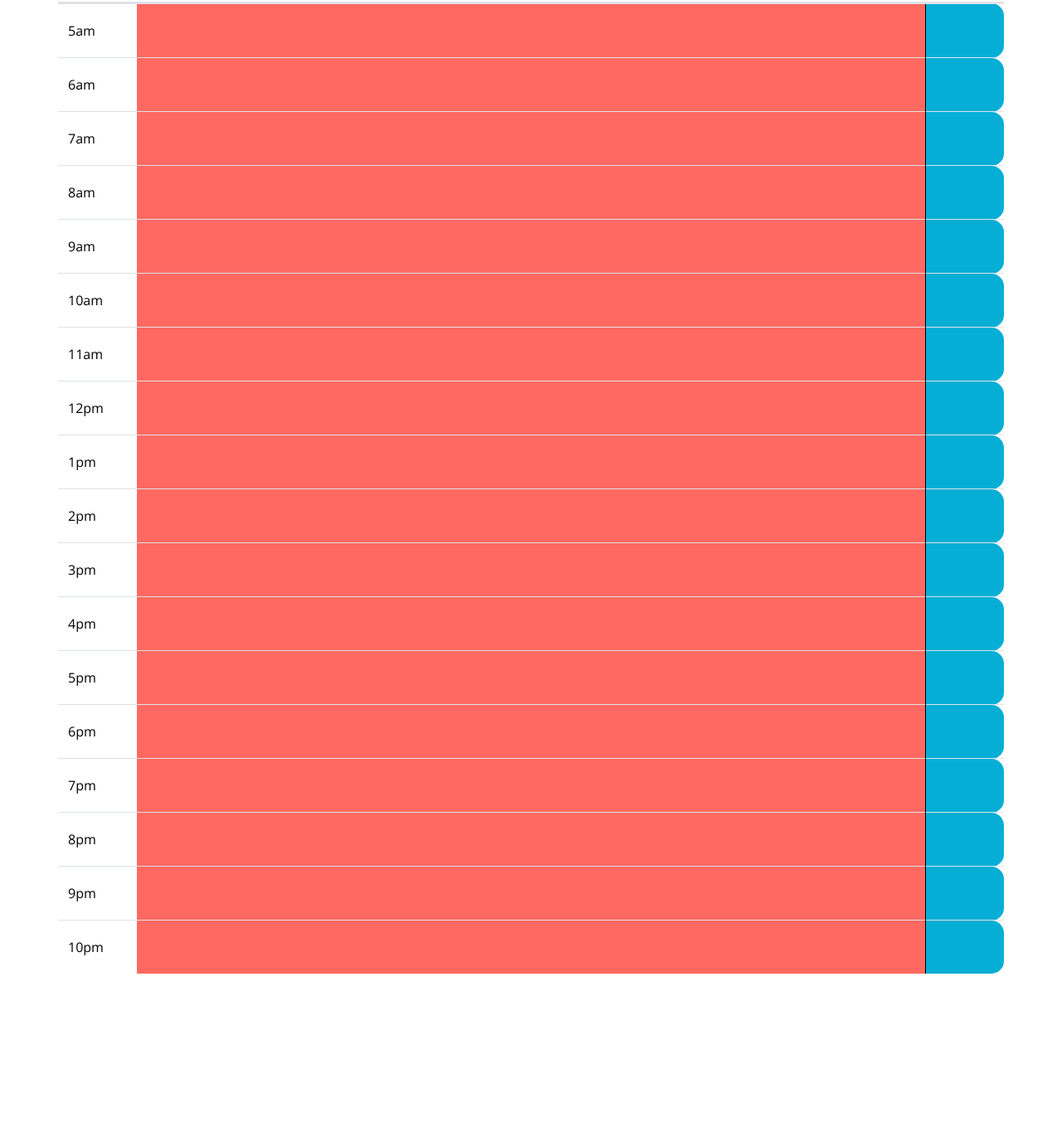
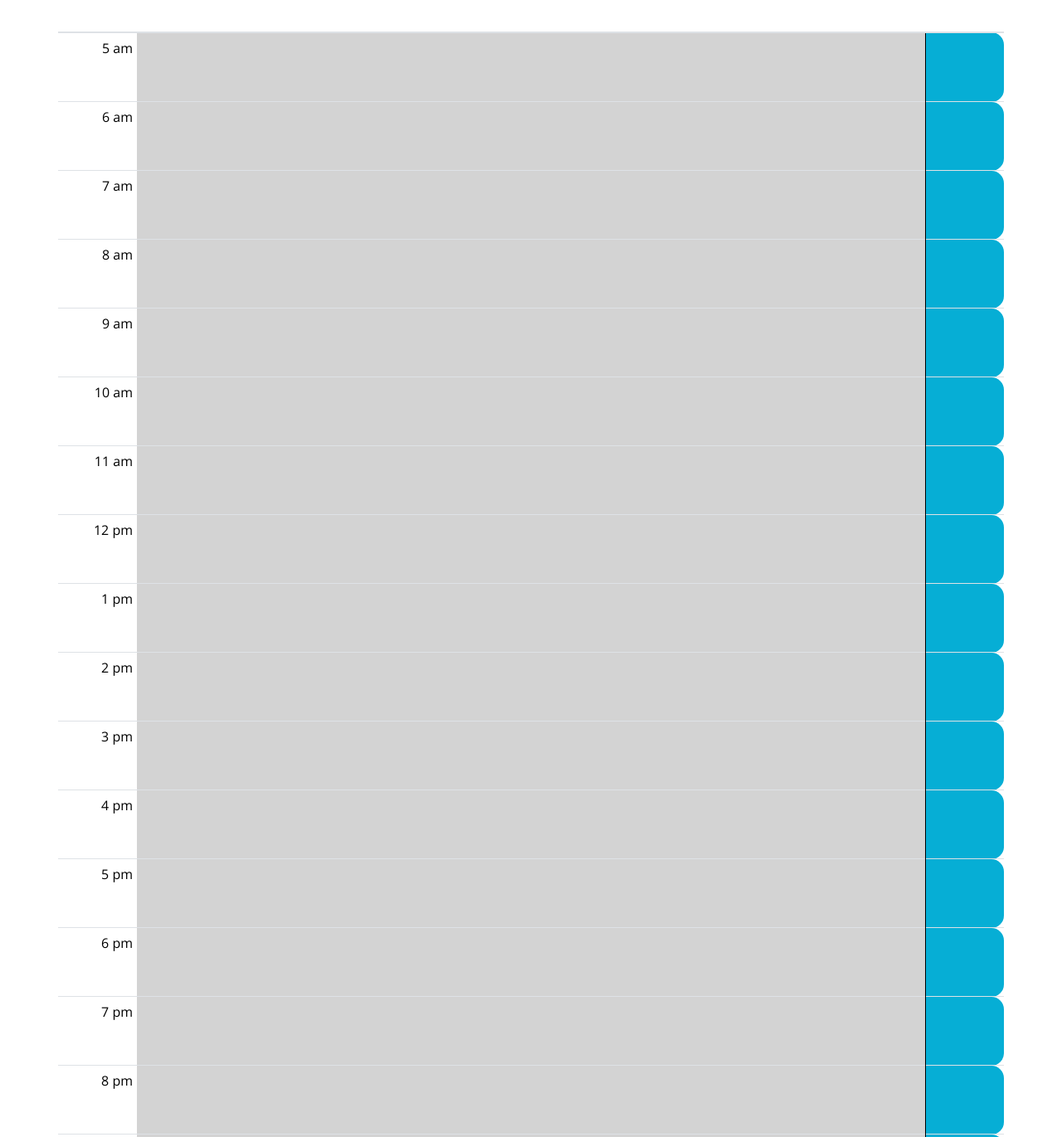
Before and after one commit to kvs1995/hwk5_work-day-scheduler, a plain HTML site: page index.html in a window 1280 px wide. Shown: the part 331-1702 px from the top of the page at 83% size. Before the commit the page ends 1553 px from the top, so only its background shows below. Drawn offline with nearby package versions, Linux system fonts and the light colour scheme.

Commit message:
inaccurate branch name but created table and updated design in css. small edits to the html, adding in the textarea for the event and the event class. removed the table class from the table tag. javascript changes: create array of time elements in numeric form so they can be compared to the hour of the current time. created  function that compares the current hour of the live datetime to the hour for the event row. created fucntion to run both the time ad the class update to each event row every second.

```diff
--- a/assets/css/style.css
+++ b/assets/css/style.css
@@ -9,13 +9,47 @@ textarea {
   border: none;
   resize: none;
   color: #000000;
-  border-left: 1px solid black;
-  padding: 10px;
+  padding: 0px;
+  padding-left: 5px;
+  /* box-shadow: inset; */
+  width: 100%;
+  height: 80px;
+
 }
 
-tbody tr {
-  line-height: 2.5;
+
+/* remove table bootstrap class -- overriding the changes im making */
+
+table {
+  width: 100%;
+  margin-bottom: 16px;
+  color: black;
 }
+table
+  th, table
+  td {
+    padding: 0px;
+    vertical-align: top;
+  }
+
+table th {
+
+  border-top: none;
+}
+table td {
+  border-top: 1px solid rgb(222, 226, 230);
+}
+
+thead th {
+   vertical-align: bottom;
+  border-bottom: 2px solid rgb(222,226,230);
+ }
+
+table tbody + table tbody {
+  border-top: 2px solid rgb(128, 128, 128);
+}
+
+
 
 .jumbotron {
   text-align: center;
@@ -43,7 +77,9 @@ tbody tr {
 .hour {
   background-color: #ffffff;
   color: #000000;
-  border-top: 1px dashed #000000;
+  text-align: right;
+  padding-right: 5px;
+  padding-top: 10px;
 }
 
 .past {
@@ -74,14 +110,6 @@ tbody tr {
   transition: all 0.3s ease-in-out;
 }
 
-/* need to adjust the column widths, colors and borders using the exosting css */
-
-.table-responsive {
-  display: block;
-  width: 100%;
-  overflow-x: auto;
+.event {
+ padding: 0px;
 }
-
-.table th {
-  padding: 0px;
-}
--- a/assets/js/script.js
+++ b/assets/js/script.js
@@ -0,0 +1,68 @@
+
+//add date time to header
+var timeDisplayEl = $('#currentDay');
+// var currentTimeEl = moment().format('MMM DD, YYYY hh:mm:ss a');
+var dateEl = new Date()
+var timeEl = $('.hour')
+var date = null;
+var datetime = null;
+// console.log(currentTimeEl) //Oct 29, 2021 02:52:58 pm
+// console.log(dateEl) //Fri Oct 29 2021 14:52:58 GMT-0500 (Central Daylight Time)
+// console.log(timeEl) //r.fn.init(18) [td.hour.col-1, td.hour.col-1, td.hour.col-1, td.hour.col-1, td.hour.col-1, td.hour.col-1, td.hour.col-1, td.hour.col-1, td.hour.col-1, td.hour.col-1, td.hour.col-1, td.hour.col-1, td.hour.col-1, td.hour.col-1, td.hour.col-1, td.hour.col-1, td.hour.col-1, td.hour.col-1, prevObject: r.fn.init(1)]
+
+//add date time to header
+var update = function() {
+    date = moment(new Date())
+    datetime.html(date.format('dddd, MMMM Do YYYY, h:mm:ss a'));
+}
+//make time real time
+
+
+//target the hour of the event
+
+var h = dateEl.getHours();
+// console.log(h) // 14
+
+var timeElArray = []
+//create array of time elements in numeric form so they can be compared to the hour of the current time
+for (var i=0; i < timeEl.length; i++) {
+    var timeText = timeEl[i].innerText
+    var timeTextSplit = timeText.split(" ")
+    // console.log(timeTextSplit)
+
+    if (timeTextSplit[1] === 'pm' && timeTextSplit[0] !== '12') {
+        timeTextSplit[0] = Math.floor(timeTextSplit[0]) + 12
+    } else {
+        timeTextSplit[0] = Math.floor(timeTextSplit[0])
+    }
+    timeElArray.push(timeTextSplit[0])
+}
+console.log(timeElArray)
+
+//function that compares the current hour of the live datetime to the hour for the event row
+
+function currentEvent () {
+    var event = document.querySelectorAll('tbody tr td.event')
+    console.log(event)
+    for (var i=0; i < timeElArray.length; i++) {
+
+        if (timeElArray[i] < h) {
+            event[i].classList.add('past');
+        }
+        else if (timeElArray[i] > h) {
+            event[i].classList.add('future');
+        } else {
+            event[i].classList.add('present');
+        }
+    }
+};
+
+//create function to run both the time and the class update to each event row every second
+
+$(document).ready(function() {
+    datetime = $('#currentDay')
+    update();
+    currentEvent();
+    setInterval(update, 1000);
+    setInterval(currentEvent,1000);
+})
--- a/index.html
+++ b/index.html
@@ -37,7 +37,7 @@
     <!-- Table layout -->
       <section class="row">
         <div class="table-responsive"> <!--**NEED TO CREATE CLASS TO MAKE RESPONSIVE**>-->
-          <table class="table">
+          <table >
             <thead>
               <tr> <!-- ALL REMAIN BLANK; ADD PADDING THE FIRST AND LAST-->
                 <th scope="col"></th> <!--EACH COLUMN SHOULD BE 4 COLS WORTH, scope=col-->
@@ -47,93 +47,93 @@
             </thead>
             <tbody id="time-block-display"> <!-- ASSIGNED ID IF WANT TO APPEND ALL -->
               <tr>
-                <td class="hour col-1">5am</td>
-                <td class="present col-10"></td> <!--change dependent on time so technically should have a class to begin with should be done in javascript-->
+                <td class="hour col-1">5 am</td>
+                <td class="event col-10"><textarea></textarea></td> <!--change dependent on time so technically should have a class to begin with should be done in javascript-->
                 <td class="saveBtn col-1"></td>
               </tr>
               <tr>
-                <td class="hour col-1">6am</td>
-                <td class="present col-10"></td>
+                <td class="hour col-1">6 am</td>
+                <td class="event col-10"><textarea></textarea></td>
                 <td class="saveBtn col-1"></td>
               </tr>
               <tr>
-                <td class="hour col-1">7am</td>
-                <td class="present col-10"></td>
+                <td class="hour col-1">7 am</td>
+                <td class="event col-10"><textarea></textarea></td>
                 <td class="saveBtn col-1"></td>
               </tr>
               <tr>
-                <td class="hour col-1">8am</td>
-                <td class="present col-10"></td>
+                <td class="hour col-1">8 am</td>
+                <td class="event col-10"><textarea></textarea></td>
                 <td class="saveBtn col-1"></td>
               </tr>
               <tr>
-                <td class="hour col-1">9am</td>
-                <td class="present col-10"></td>
+                <td class="hour col-1">9 am</td>
+                <td class="event col-10"><textarea></textarea></td>
                 <td class="saveBtn col-1"></td>
               </tr>
               <tr>
-                <td class="hour col-1">10am</td>
-                <td class="present col-10"></td>
+                <td class="hour col-1">10 am</td>
+                <td class="event col-10"><textarea></textarea></td>
                 <td class="saveBtn col-1"></td>
               </tr>
               <tr>
-                <td class="hour col-1">11am</td>
-                <td class="present col-10"></td>
+                <td class="hour col-1">11 am</td>
+                <td class="event col-10"><textarea></textarea></td>
                 <td class="saveBtn col-1"></td>
               </tr>
               <tr>
-                <td class="hour col-1">12pm</td>
-                <td class="present col-10"></td>
+                <td class="hour col-1">12 pm</td>
+                <td class="event col-10"><textarea></textarea></td>
                 <td class="saveBtn col-1"></td>
               </tr>
               <tr>
-                <td class="hour col-1">1pm</td>
-                <td class="present col-10"></td>
+                <td class="hour col-1">1 pm</td>
+                <td class="event col-10"><textarea></textarea></td>
                 <td class="saveBtn col-1"></td>
               </tr>
               <tr>
-                <td class="hour col-1">2pm</td>
-                <td class="present col-10"></td>
+                <td class="hour col-1">2 pm</td>
+                <td class="event col-10"><textarea></textarea></td>
                 <td class="saveBtn col-1"></td>
               </tr>
               <tr>
-                <td class="hour col-1">3pm</td>
-                <td class="present col-10"></td>
+                <td class="hour col-1">3 pm</td>
+                <td class="event col-10"><textarea></textarea></td>
                 <td class="saveBtn col-1"></td>
               </tr>
               <tr>
-                <td class="hour col-1">4pm</td>
-                <td class="present col-10"></td>
+                <td class="hour col-1">4 pm</td>
+                <td class="event col-10"><textarea></textarea></td>
                 <td class="saveBtn col-1"></td>
               </tr>
               <tr>
-                <td class="hour col-1">5pm</td>
-                <td class="present col-10"></td>
+                <td class="hour col-1">5 pm</td>
+                <td class="event col-10"><textarea></textarea></td>
                 <td class="saveBtn col-1"></td>
               </tr>
               <tr>
-                <td class="hour col-1">6pm</td>
-                <td class="present col-10"></td>
+                <td class="hour col-1">6 pm</td>
+                <td class="event col-10"><textarea></textarea></td>
                 <td class="saveBtn col-1"></td>
               </tr>
               <tr>
-                <td class="hour col-1">7pm</td>
-                <td class="present col-10"></td>
+                <td class="hour col-1">7 pm</td>
+                <td class="event col-10"><textarea></textarea></td>
                 <td class="saveBtn col-1"></td>
               </tr>
               <tr>
-                <td class="hour col-1">8pm</td>
-                <td class="present col-10"></td>
+                <td class="hour col-1">8 pm</td>
+                <td class="event col-10"><textarea></textarea></td>
                 <td class="saveBtn col-1"></td>
               </tr>
               <tr>
-                <td class="hour col-1">9pm</td>
-                <td class="present col-10"></td>
+                <td class="hour col-1">9 pm</td>
+                <td class="event col-10"><textarea></textarea></td>
                 <td class="saveBtn col-1"></td>
               </tr>
               <tr>
-                <td class="hour col-1">10pm</td>
-                <td class="present col-10"></td>
+                <td class="hour col-1">10 pm</td>
+                <td class="event col-10"><textarea></textarea></td>
                 <td class="saveBtn col-1"></td>
               </tr>
             </tbody>
@@ -144,5 +144,6 @@
 
     <script src="https://cdnjs.cloudflare.com/ajax/libs/jquery/3.2.1/jquery.min.js"></script>
     <script src="https://cdnjs.cloudflare.com/ajax/libs/moment.js/2.24.0/moment.min.js"></script>
+    <script src="./assets/js/script.js"></script>
   </body>
 </html>
```
